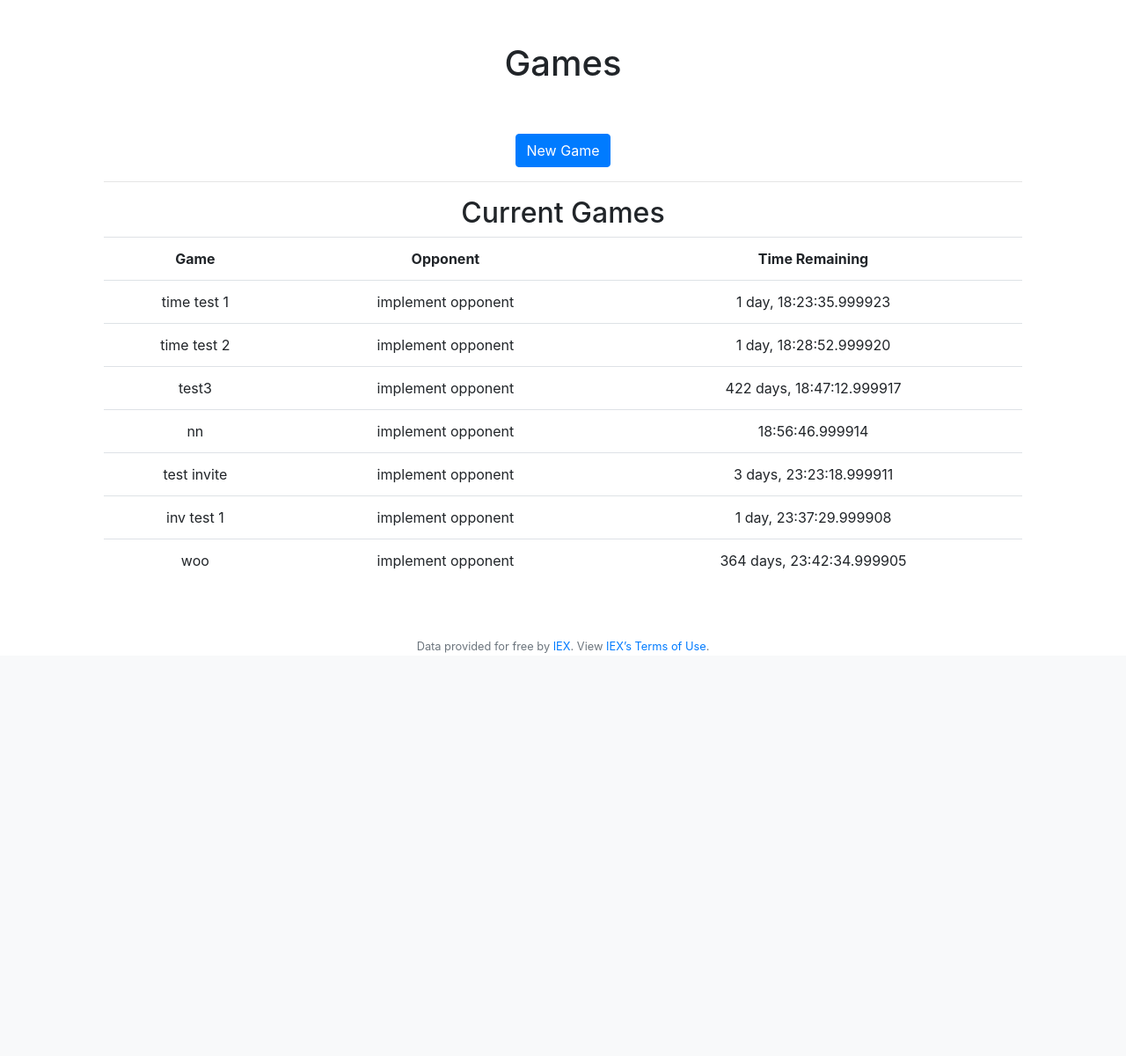
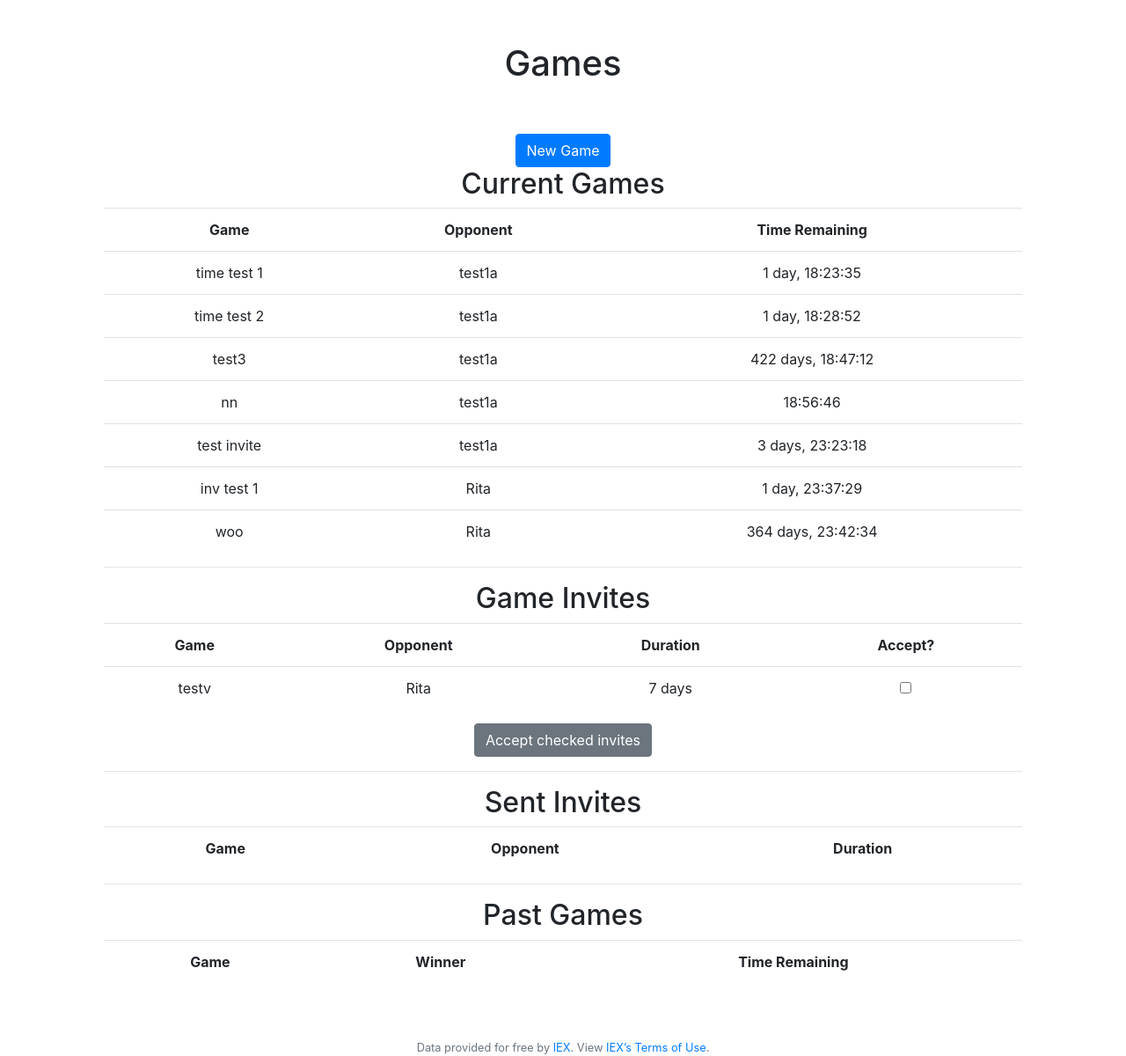
Before and after one commit to mabog3/stocks_game, a Flask app: page /gamescreen in a window 1280 px wide. Shown: the part 76-1276 px from the top of the page at 88% size. Before the commit the page ends 818 px from the top, so only its background shows below. Run offline with Flask 2, Linux system fonts and the light colour scheme; a user stored in the database is signed in; data comes from the database, SQL or seed files in the repository; both versions use the stored data as it was after the commit; lists and menus that the app fills with data are empty.

Commit message:
invite system

```diff
--- a/application.py
+++ b/application.py
@@ -5,7 +5,6 @@ from flask_session import Session
 from tempfile import mkdtemp
 from werkzeug.exceptions import default_exceptions, HTTPException, InternalServerError
 from werkzeug.security import check_password_hash, generate_password_hash
-from datetime import datetime
 import datetime
 from flask_sqlalchemy import SQLAlchemy
 import sys
@@ -73,30 +72,10 @@ def index():
         db.engine.execute("INSERT INTO portfolio (user_id, stock, quantity, price, game) VALUES (:user_id,:stock,:startingcash, :dollar, :game)", user_id=session["user_id"], stock="Cash", startingcash=startingcash, dollar=1, game=game)
         portfolio = db.engine.execute("SELECT stock, quantity, price FROM portfolio WHERE user_id=? AND game=?", session["user_id"], game).fetchall()
 
-    cash = round(db.engine.execute("SELECT * FROM portfolio WHERE stock=:cash AND user_id=:user_id AND game=:game", cash="Cash",user_id=session["user_id"], game=game).fetchall()[0]['quantity'], 2)
-    grand_total = cash
+    #cash = round(db.engine.execute("SELECT * FROM portfolio WHERE stock=:cash AND user_id=:user_id AND game=:game", cash="Cash",user_id=session["user_id"], game=game).fetchall()[0]['quantity'], 2)
+    x = calculate_portfolio_value(portfolio)
 
-    # determine current price, stock total value and grand total value
-    stockDictList = []
-
-    for stocks in portfolio:
-        stock = dict(stocks)
-        if stock['stock'] == "Cash":
-            price = 1
-            stock['quantity'] = cash
-            total = cash
-            stock.update({'price': price, 'total': total, 'quantity': cash})
-            stockDictList.append(stock)
-        else:
-            quantity = round(stock['quantity'], 2)
-            if quantity > 0.1: #in case of float errors
-                price = lookup(stock['stock'])['price']
-                total = stock['quantity'] * price
-                stock.update({'price': price, 'total': total, 'quantity': quantity})
-                grand_total += total
-                stockDictList.append(stock)
-
-    return render_template("index.html", games=db.engine.execute("SELECT * FROM game WHERE player1 IN (:user_id) OR player2 IN (:user_id)", user_id=session['user_id']), name=name, stocks=stockDictList, cash=cash, total=grand_total, game=game) #need to implement game choice
+    return render_template("index.html", games=db.engine.execute("SELECT * FROM game WHERE player1 IN (:user_id) OR player2 IN (:user_id)", user_id=session['user_id']), name=name, stocks=x[1], total=x[0], game=game) #need to implement game choice
 
 @app.route("/actionpage", methods=["GET", "POST"])
 @login_required
@@ -134,7 +113,7 @@ def actionpage():
 
     # else if user reached route via GET (as by clicking a link or via redirect)
     else:
-        return render_template("actionpage.html", stocks = db.engine.execute("SELECT * FROM portfolio WHERE user_id = :user_id AND quantity > 0", user_id=session["user_id"]), games=db.engine.execute("SELECT * FROM game WHERE player1 IN (:user_id) OR player2 IN (:user_id)", user_id=session['user_id']))
+        return render_template("actionpage.html", stocks = db.engine.execute("SELECT * FROM portfolio WHERE user_id = :user_id AND quantity > 0 AND game=:game", user_id=session["user_id"], game=session['game']), games=db.engine.execute("SELECT * FROM game WHERE player1 IN (:user_id) OR player2 IN (:user_id)", user_id=session['user_id']))
 
 @app.route("/gamescreen", methods=["GET", "POST"])
 @login_required
@@ -144,13 +123,66 @@ def gamescreen():
     for game in currentgames:
         num = game['gamenumber']
         timeRemaining(num)
-    currentgames = db.engine.execute("SELECT * FROM game WHERE (player1 IN (:user_id) OR player2 IN (:user_id)) AND initialized=1 AND finished=0", user_id=session['user_id'])
+    currentgames = db.engine.execute("SELECT * FROM game WHERE (player1 IN (:user_id) OR player2 IN (:user_id)) AND initialized=1 AND finished=0", user_id=session['user_id']).fetchall()
+    cgame = []
+    for games in currentgames:
+        game = dict(games)
+        num = game['gamenumber']
+        p1 = db.engine.execute("SELECT * FROM game WHERE gamenumber=?", num).fetchall()[0]["player1"]
+        p2 = db.engine.execute("SELECT * FROM game WHERE gamenumber=?", num).fetchall()[0]["player2"]
+        if int(p1) == int(session['user_id']):
+            opponent = str(db.engine.execute("SELECT * FROM users WHERE id=?", p2).fetchall()[0]['username'])
+        else:
+            opponent = str(db.engine.execute("SELECT * FROM users WHERE id=?", p1).fetchall()[0]['username'])
+        game.update({'opponent': opponent})
+        cgame.append(game)
+    gameinvites = db.engine.execute("SELECT * FROM game WHERE player2 IN (:user_id) AND initialized=0 AND finished=0", user_id=session['user_id']).fetchall()
+    igame = []
+    for games in gameinvites:
+        game = dict(games)
+        num = game['gamenumber']
+        p1 = db.engine.execute("SELECT * FROM game WHERE gamenumber=?", num).fetchall()[0]["player1"]
+        opponent = str(db.engine.execute("SELECT * FROM users WHERE id=?", p1).fetchall()[0]['username'])
+        duration = str(datetime.timedelta(days=((int(game['years']) * 365) + int(game['days'])), weeks=int(game['weeks']))).split(",")[0]
+        game.update({'opponent': opponent})
+        game.update({'duration': duration})
+        igame.append(game)
+
+    sentinvites = db.engine.execute("SELECT * FROM game WHERE player1 IN (:user_id) AND initialized=0 AND finished=0", user_id=session['user_id']).fetchall()
+    sgame = []
+    for games in sentinvites:
+        game = dict(games)
+        num = game['gamenumber']
+        p2 = db.engine.execute("SELECT * FROM game WHERE gamenumber=?", num).fetchall()[0]["player2"]
+        opponent = str(db.engine.execute("SELECT * FROM users WHERE id=?", p2).fetchall()[0]['username'])
+        duration = str(datetime.timedelta(days=((int(game['years']) * 365) + int(game['days'])), weeks=int(game['weeks']))).split(",")[0]
+        game.update({'opponent': opponent})
+        game.update({'duration': duration})
+        sgame.append(game)
+
+    pastgames = db.engine.execute("SELECT * FROM game WHERE (player1 IN (:user_id) OR player2 IN (:user_id)) AND initialized=1 AND finished=1", user_id=session['user_id']).fetchall()
+    pgame = []
+    for games in pastgames:
+        game = dict(games)
+        winner = game['winner']
+        wu = db.engine.execute("SELECT * FROM users WHERE id=?", winner).fetchall()[0]['username']
+        if not wu: #winner is 0 when tie
+            wu = "Tie"
+        game.update({'wu':wu})
+        pgame.append(game)
     if request.method == "POST":
-        return render_template("gamescreen.html", currentgames=currentgames)
+        if request.form.getlist("accept"):
+            accepts = request.form.getlist("accept")
+            current = datetime.datetime.now()
+            for accept in accepts:
+                db.engine.execute("UPDATE game SET initialized=1, startdate=:start WHERE gamenumber=:game", start=current.strftime("%Y-%m-%d %H:%M:%S"), game=int(accept))
+            #cgame = list(filter(lambda i: i['id'] != 2, test_list))
+            return render_template("gamescreen.html", currentgames=cgame, gameinvites=igame, sentvites=sgame, pastgames=pgame)
+        return render_template("gamescreen.html", currentgames=cgame, gameinvites=igame, sentvites=sgame, pastgames=pgame)
 
     # else if user reached route via GET (as by clicking a link or via redirect)
     else:
-        return render_template("gamescreen.html", currentgames=currentgames)
+        return render_template("gamescreen.html", currentgames=cgame, gameinvites=igame, sentvites=sgame, pastgames=pgame)
 
 @app.route("/newgame", methods=["GET", "POST"])
 @login_required
@@ -162,7 +194,7 @@ def newgame():
             return render_template("newgame.html")
         startingcash = request.form.get("startingcash")
         if not startingcash:
-            startingcash = 10000 #NOT WORKING FOR SOME REASON - ALL OF THE "NOT" STUFF - DB STILL NULL if i put in date
+            startingcash = 10000
         days = request.form.get("days")
         if not days:
             days = 0
@@ -183,9 +215,8 @@ def newgame():
             flash("invalid username")
             return render_template("newgame.html")
         player2=db.engine.execute("SELECT * FROM users WHERE username=?",player2uname).fetchall()[0]['id']
-        current = datetime.datetime.now() #maybe more exact to use datetime.now() - LOOK INTO IT, TODO
-        db.engine.execute("INSERT INTO game (player1, player2, name, initialized, starting_cash, years, weeks, days, finished, startdate) VALUES (:player1, :player2, :name, :initialized, :startingcash, :years, :weeks, :days, :finished, :start)",
-                  player1=session["user_id"], player2=player2, initialized=1, name=gamename, startingcash=startingcash, years=years, weeks=weeks, days=days, finished=0, start=current.strftime("%Y-%m-%d %H:%M:%S"))
+        db.engine.execute("INSERT INTO game (player1, player2, name, initialized, starting_cash, years, weeks, days, finished) VALUES (:player1, :player2, :name, :initialized, :startingcash, :years, :weeks, :days, :finished)",
+                  player1=session["user_id"], player2=player2, initialized=0, name=gamename, startingcash=startingcash, years=years, weeks=weeks, days=days, finished=0)
 
 
         # stock name is valid
@@ -205,10 +236,47 @@ def timeRemaining(game):
     togo = duration - diff
     #return(elapsed)
     if togo > datetime.timedelta(seconds=1):
-        db.engine.execute("UPDATE game SET timeRemaining=:time WHERE gamenumber=:game", time=str(str(togo)), game=game)
+        db.engine.execute("UPDATE game SET timeRemaining=:time WHERE gamenumber=:game", time=str(togo).split(".")[0], game=game)
     else:
-        db.engine.execute("UPDATE game SET timeRemaining=0 AND finished=1 WHERE gamenumber=:game", game=game)
-        #TODO: CALC WINNER
+        db.engine.execute("UPDATE game SET timeRemaining=0, finished=1 WHERE gamenumber=:game", game=game)
+        player1 = int(db.engine.execute("SELECT * FROM game WHERE gamenumber = ?", game).fetchall()[0]['player1'])
+        player2 = int(db.engine.execute("SELECT * FROM game WHERE gamenumber = ?", game).fetchall()[0]['player2'])
+        port1 = db.engine.execute("SELECT * FROM portfolio WHERE user_id=:user_id AND game=:game", user_id=player1, game=game).fetchall()
+        port2 = db.engine.execute("SELECT * FROM portfolio WHERE user_id=:user_id AND game=:game", user_id=player2, game=game).fetchall()
+        tot1 = calculate_portfolio_value(port1)[0]
+        tot2 = calculate_portfolio_value(port2)[0]
+        db.engine.execute("UPDATE game SET p1total=:tot1, p2total=:tot2 WHERE gamenumber=:game", tot1=tot1, tot2=tot2, game=game)
+
+        if tot1 > tot2:
+            winner = player1
+        elif tot2 > tot1:
+            winner = player2
+        else:
+            winner = 0 #if there's a tie, winner will be set to 0
+        db.engine.execute("UPDATE game SET winner=:winner WHERE gamenumber=:game", game=game, winner=winner)
+
+
+def calculate_portfolio_value(portfolio):
+    grand_total = 0
+    # determine current price, stock total value and grand total value
+    stockDictList = []
+    for stocks in portfolio:
+        stock = dict(stocks)
+        if stock['stock'] == "Cash":
+            total = stock['quantity']
+            stock.update({'total': total})
+            grand_total += total
+            stockDictList.append(stock)
+        else:
+            quantity = round(stock['quantity'], 2)
+            if quantity > 0.1: #in case of float errors
+                price = lookup(stock['stock'])['price']
+                total = stock['quantity'] * price
+                stock.update({'price': price, 'total': total, 'quantity': quantity})
+                grand_total += total
+                stockDictList.append(stock)
+    return [grand_total, stockDictList]
+
 
 
 def buy(symbol, shares, game):
@@ -325,8 +393,6 @@ def history():
         name = "None (personal portfolio)"
     # retrieve transactions
     transactions = db.engine.execute("SELECT * FROM transactions WHERE user_id = :user_id AND game=:game ORDER BY date DESC", user_id=session["user_id"], game=game).fetchall()
-    if not transactions:
-        return apology("You have no transactions to date.")
 
     return render_template('history.html', transactions=transactions, games=db.engine.execute("SELECT * FROM game WHERE player1 IN (:user_id) OR player2 IN (:user_id)", user_id=session['user_id']), name=name)
 
@@ -336,7 +402,9 @@ def searchusers():
     if request.method == "POST":
         if request.form.get("username"):
             users = db.engine.execute("SELECT * FROM users WHERE username LIKE :search", search="%"+str(request.form.get("username"))+"%")
-        return render_template("searchusers.html", users=users)
+            return render_template("searchusers.html", users=users)
+        else:
+            return render_template("searchusers.html")
     else:
         return render_template("searchusers.html")
 
--- a/templates/gamescreen.html
+++ b/templates/gamescreen.html
@@ -11,13 +11,6 @@
     <div>
         <a class = "btn btn-primary" href="/newgame">New Game</a>
     </div>
-    <form action="{{ url_for('gamescreen') }}" method="post">
-        <fieldset>
-            <div></div>
-        </fieldset>
-     </form>
-     <hr>
-    <div>
         <h2>Current Games</h2>
         <table class="table">
             <tr>
@@ -28,7 +21,69 @@
             {% for game in currentgames %}
                 <tr>
                     <td> {{ game['name'] }} </td>
-                    <td> implement opponent </td>
+                    <td> {{ game['opponent'] }} </td>
+                    <td> {{ game['timeRemaining'] }}</td>
+                </tr>
+            {% endfor %}
+        </table>
+    </div>
+
+    <hr>
+    </div>
+    <h2>Game Invites</h2>
+    <table class="table">
+        <tr>
+            <th>Game</th>
+            <th>Opponent</th>
+            <th>Duration</th>
+            <th>Accept?</th>
+        </tr>
+        <form action="{{ url_for('gamescreen') }}" method="post">
+        {% for game in gameinvites %}
+            <tr>
+                <td> {{ game['name'] }} </td>
+                <td> {{ game['opponent'] }} </td>
+                <td> {{ game['duration'] }} </td>
+                <td>
+                    <input type="checkbox" name="accept" value={{game.gamenumber}}>
+                </td>
+            </tr>
+        {% endfor %}
+    </table>
+    <input type="submit" class="btn btn-secondary" value="Accept checked invites">
+    </form>
+    </div>
+    <hr>
+    <h2>Sent Invites</h2>
+    <table class="table">
+        <tr>
+            <th>Game</th>
+            <th>Opponent</th>
+            <th>Duration</th>
+        </tr>
+        {% for game in sentvites %}
+            <tr>
+                <td> {{ game['name'] }} </td>
+                <td> {{ game['opponent'] }} </td>
+                <td> {{ game['duration'] }} </td>
+            </tr>
+        {% endfor %}
+    </table>
+    </div>
+
+    <hr>
+    <div>
+        <h2>Past Games</h2>
+        <table class="table">
+            <tr>
+                <th>Game</th>
+                <th>Winner</th>
+                <th>Time Remaining</th>
+            </tr>
+            {% for game in pastgames %}
+                <tr>
+                    <td> {{ game['name'] }} </td>
+                    <td> {{ game['wu'] }} </td>
                     <td> {{ game['timeRemaining'] }}</td>
                 </tr>
             {% endfor %}
--- a/templates/login.html
+++ b/templates/login.html
@@ -7,10 +7,10 @@
 {% block main %}
     <form action="/login" method="post">
         <div class="form-group">
-            <input autocomplete="off" autofocus class="form-control" name="username" placeholder="Username" type="text">
+            <input autocomplete="off" autofocus class="form-control" name="username" placeholder="Username" type="text" required>
         </div>
         <div class="form-group">
-            <input class="form-control" name="password" placeholder="Password" type="password">
+            <input class="form-control" name="password" placeholder="Password" type="password" required>
         </div>
         <button class="btn btn-primary" type="submit">Log In</button>
     </form>
--- a/templates/newgame.html
+++ b/templates/newgame.html
@@ -14,10 +14,10 @@
     <form action="{{ url_for('newgame') }}" method="post">
         <fieldset>
             <div class="form-group">
-                <input autocomplete="off" autofocus class="form-control" name="gamename" placeholder="Game Name" type="text"/>
+                <input autocomplete="off" autofocus class="form-control" name="gamename" placeholder="Game Name" type="text" required/>
             </div>
             <div class="form-group">
-                <input autocomplete="off" autofocus class="form-control" name="player2" placeholder="Second Player" type="text"/>
+                <input autocomplete="off" autofocus class="form-control" name="player2" placeholder="Second Player" type="text" required/>
             </div>
             <div class="form-group">
                 <input autocomplete="off" autofocus class="form-control" name="startingcash" type = "number" step = 0.1 min = 1 placeholder="Starting Cash"/>
@@ -28,7 +28,7 @@
                 <input autocomplete="off" autofocus class="form-control" name="days" type = "number" step = 1 min = 0 placeholder="Days"/>
             </div>
             <div class="form-group">
-                <button class="btn btn-primary" type="submit">Start Game</button>
+                <button class="btn btn-primary" type="submit">Send Invite</button>
             </div>
         </fieldset>
     </form>
--- a/templates/quote.html
+++ b/templates/quote.html
@@ -11,7 +11,7 @@
     <form action="{{ url_for('quote') }}" method="post">
         <fieldset>
             <div class="form-group">
-                <input autocomplete="off" autofocus class="form-control" name="symbol" placeholder="Stock symbol" type="text"/>
+                <input autocomplete="off" autofocus class="form-control" name="symbol" placeholder="Stock symbol" type="text" required/>
             </div>
             <div class="form-group">
                 <button class="btn btn-primary" type="submit">Get Quote</button>
--- a/templates/register.html
+++ b/templates/register.html
@@ -9,13 +9,13 @@
         <fieldset>
             <p class="help-block">Register</p>
             <div class="form-group">
-                <input autocomplete="off" autofocus class="form-control" name="username" placeholder="Username" type="text">
+                <input autocomplete="off" autofocus class="form-control" name="username" placeholder="Username" type="text" required>
             </div>
             <div class="form-group">
-                <input class="form-control" name="password" placeholder="Password" type="password">
+                <input class="form-control" name="password" placeholder="Password" type="password" required>
             </div>
             <div class="form-group">
-                <input class="form-control" name="confirmation" placeholder="Confirm password" type="password">
+                <input class="form-control" name="confirmation" placeholder="Confirm password" type="password" required>
             </div>
             <div class="form-group">
                 <button class="btn btn-default" type="submit">Register</button>
```
Also changed, not shown: templates/actionpage.html (+5 -5 lines), finance.db.
